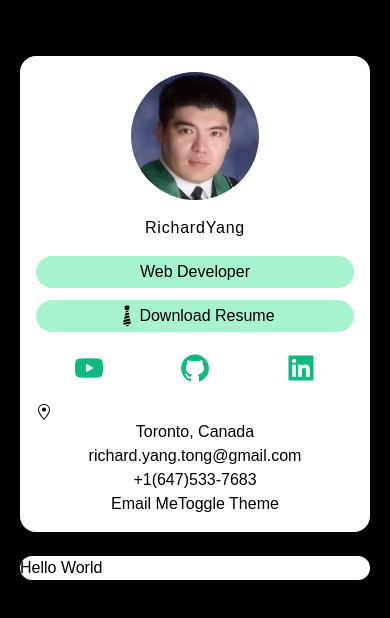
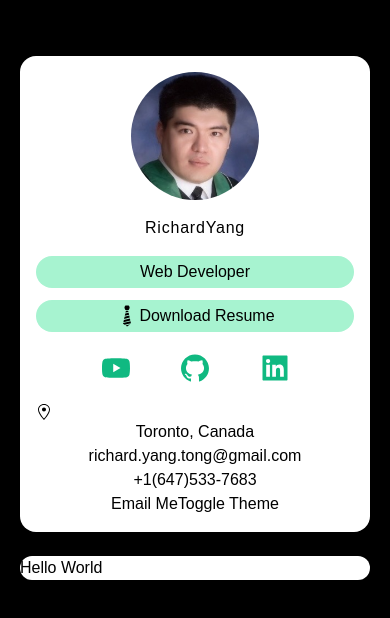
Before and after one commit to Dragontalker/nextjs-tailwindcss-portfolio, a Next.js app: page / in a window 390 px wide. Shown: the top 618 px of the page. Built offline with nearby package versions, Linux system fonts and the light colour scheme.

Commit message:
Added cursor pointer for social media icons.

```diff
--- a/components/Sidebar.tsx
+++ b/components/Sidebar.tsx
@@ -23,15 +23,15 @@ const Sidebar = () => {
                 <GiTie className='w-6 h-6'/>Download Resume
             </a>
             {/* social icon */}
-            <div className='flex justify-around my-5 text-green-500 md:w-full'>
+            <div className='flex justify-around my-5 text-green-500 md:w-full w-9/12 mx-auto'>
                 <a>
-                    <AiFillYoutube className='w-8 h-8'/>
+                    <AiFillYoutube className='w-8 h-8 cursor-pointer'/>
                 </a>
                 <a>
-                    <AiFillGithub className='w-8 h-8'/>
+                    <AiFillGithub className='w-8 h-8 cursor-pointer'/>
                 </a>
                 <a>
-                    <AiFillLinkedin className='w-8 h-8'/>
+                    <AiFillLinkedin className='w-8 h-8 cursor-pointer'/>
                 </a>
             </div>
 
```
